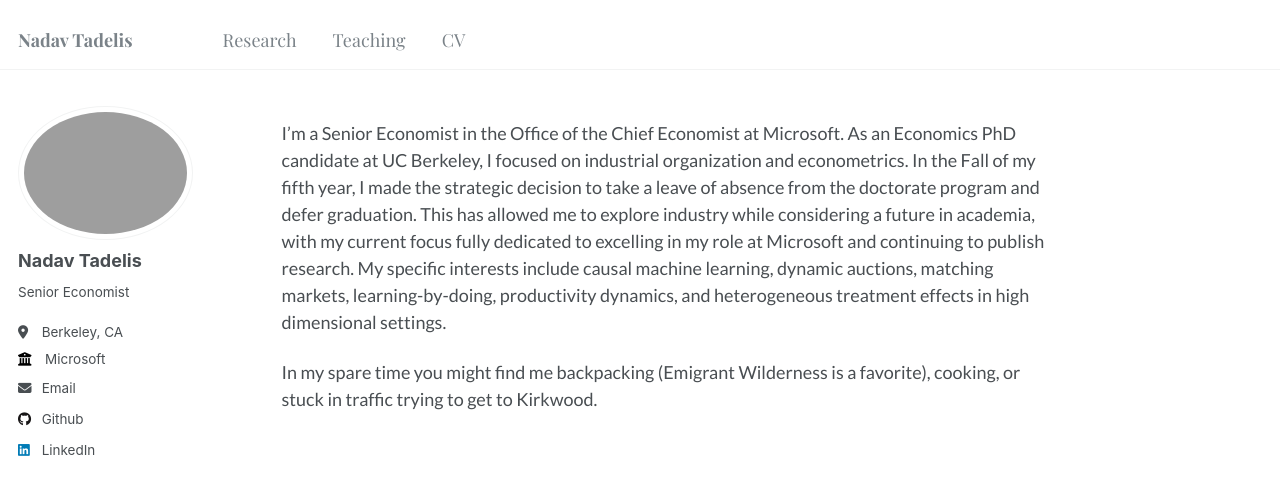
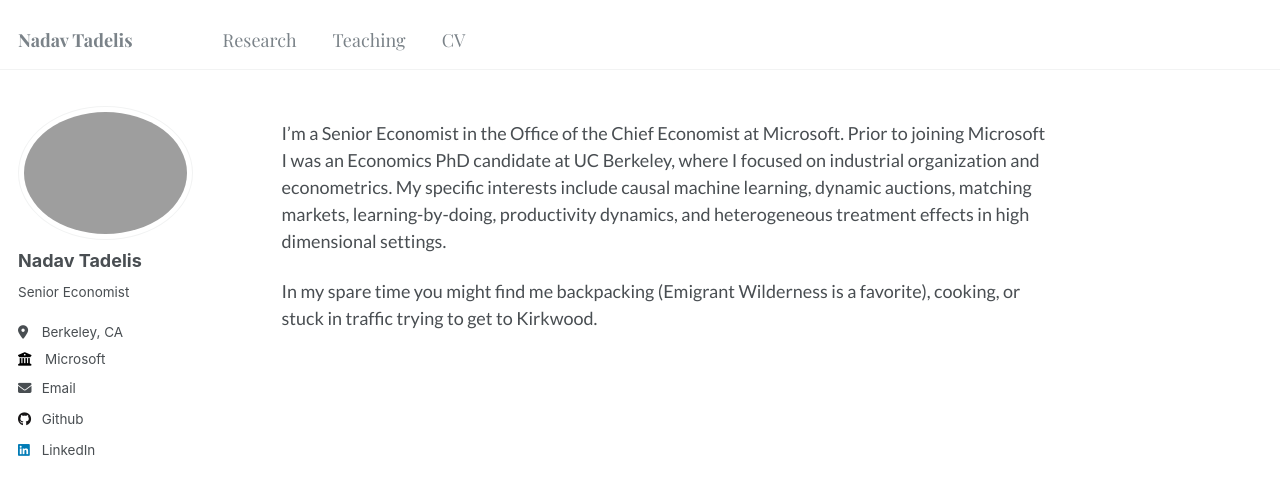
Before and after one commit to nadavtadelis/nadavtadelis.github.io, a Jekyll site: the page built from _pages/about.md, in a window 1280 px wide. Shown: the top 495 px of the page. Built offline with Jekyll 4.4.1, drawn with Linux system fonts in a browser that asks for light colours; some web fonts are replaced; part of the change alters nothing that is shown.

Commit message:
Update about.md

```diff
--- a/_pages/about.md
+++ b/_pages/about.md
@@ -7,6 +7,8 @@ redirect_from:
   - /about.html
 ---
 
-I'm a Senior Economist in the Office of the Chief Economist at Microsoft. As an Economics PhD candidate at UC Berkeley, I focused on industrial organization and econometrics. In the Fall of my fifth year, I made the strategic decision to take a leave of absence from the doctorate program and defer graduation. This has allowed me to explore industry while considering a future in academia, with my current focus fully dedicated to excelling in my role at Microsoft and continuing to publish research. My specific interests include causal machine learning, dynamic auctions, matching markets, learning-by-doing, productivity dynamics, and heterogeneous treatment effects in high dimensional settings.
+[//]: # (I'm a Senior Economist in the Office of the Chief Economist at Microsoft. As an Economics PhD candidate at UC Berkeley, I focused on industrial organization and econometrics. In the Fall of my fifth year, I made the strategic decision to take a leave of absence from the doctorate program and defer graduation. This has allowed me to explore industry while considering a future in academia, with my current focus fully dedicated to excelling in my role at Microsoft and continuing to publish research. My specific interests include causal machine learning, dynamic auctions, matching markets, learning-by-doing, productivity dynamics, and heterogeneous treatment effects in high dimensional settings.)
+
+I'm a Senior Economist in the Office of the Chief Economist at Microsoft. Prior to joining Microsoft I was an Economics PhD candidate at UC Berkeley, where I focused on industrial organization and econometrics. My specific interests include causal machine learning, dynamic auctions, matching markets, learning-by-doing, productivity dynamics, and heterogeneous treatment effects in high dimensional settings.
 
 In my spare time you might find me backpacking (Emigrant Wilderness is a favorite), cooking, or stuck in traffic trying to get to Kirkwood.
```
